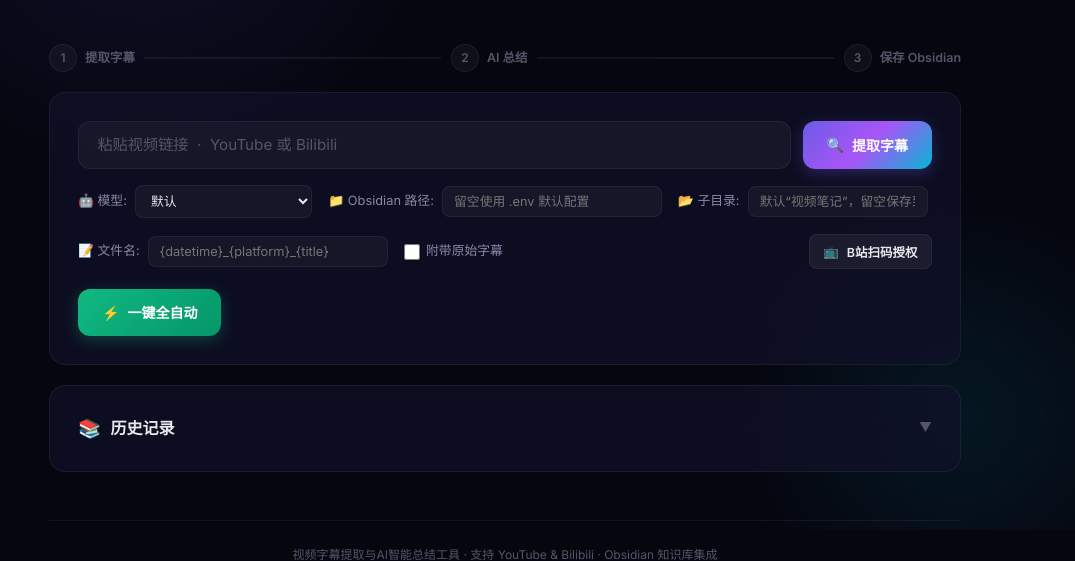
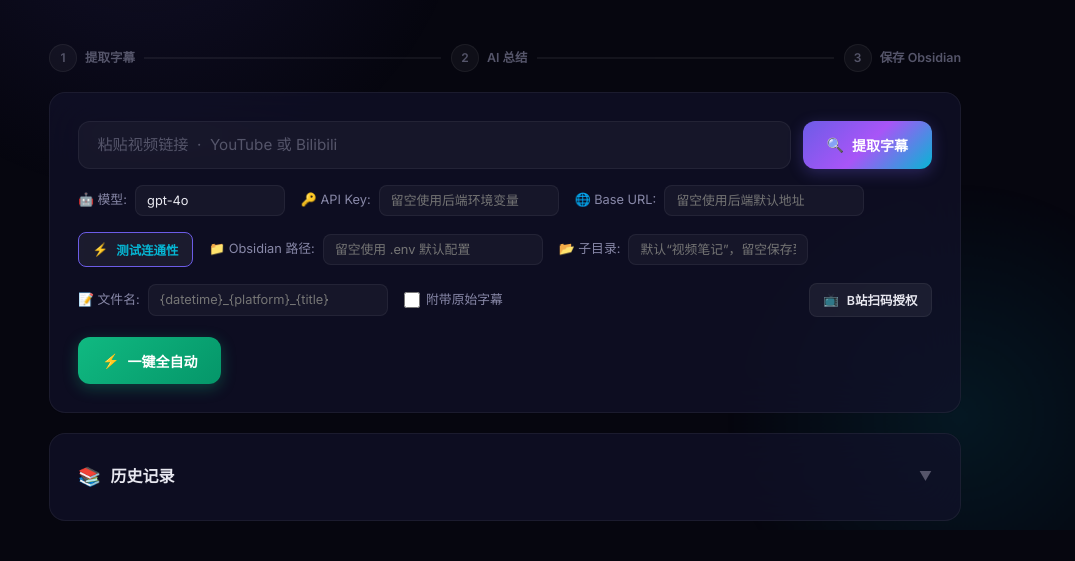
Before and after one commit to Tangtang-dsq/Summary-of-Video-Subtitle-Extraction, a Flask app: page / in a window 1280 px wide. Shown: the part 270-831 px from the top of the page, without its empty margins (135-1210 px from the left). Run offline with Flask 3, Linux system fonts and the light colour scheme; data that the repository does not hold is empty.

Commit message:
显式配置模型 测试模型连通性 优化latex数学公式显示 更新readme

```diff
--- a/app.py
+++ b/app.py
@@ -23,7 +23,6 @@ CORS(app)
 # ---------------------------------------------------------------------------
 OPENAI_API_KEY = os.getenv('OPENAI_API_KEY')
 OPENAI_BASE_URL = os.getenv('OPENAI_BASE_URL')  # optional proxy / compatible API
-OPENAI_MODEL = os.getenv('OPENAI_MODEL', 'gpt-4o')
 OBSIDIAN_VAULT_PATH = os.getenv('OBSIDIAN_VAULT_PATH')
 OBSIDIAN_SUBFOLDER = os.getenv('OBSIDIAN_SUBFOLDER', '视频笔记')
 HISTORY_FILE = os.path.join(os.path.dirname(__file__), 'history.json')
@@ -32,10 +31,10 @@ def get_bilibili_cookie():
     load_dotenv(override=True)
     return os.getenv('BILIBILI_COOKIE', '')
 
-def get_openai_client():
+def get_openai_client(custom_api_key: str = None, custom_base_url: str = None):
     load_dotenv(override=True)
-    api_key = os.getenv('OPENAI_API_KEY')
-    base_url = os.getenv('OPENAI_BASE_URL')
+    api_key = custom_api_key or os.getenv('OPENAI_API_KEY')
+    base_url = custom_base_url or os.getenv('OPENAI_BASE_URL')
     if not api_key:
         return None
     client_kwargs = {'api_key': api_key}
@@ -44,14 +43,13 @@ def get_openai_client():
     return OpenAI(**client_kwargs)
 
 
-def get_transcription_client():
+def get_transcription_client(custom_api_key: str = None, custom_base_url: str = None):
     load_dotenv(override=True)
-    api_key = os.getenv('OPENAI_TRANSCRIPTION_API_KEY') or os.getenv('OPENAI_API_KEY')
-    base_url = os.getenv('OPENAI_TRANSCRIPTION_BASE_URL')
-    main_base_url = os.getenv('OPENAI_BASE_URL')
+    api_key = custom_api_key or os.getenv('OPENAI_TRANSCRIPTION_API_KEY') or os.getenv('OPENAI_API_KEY')
+    base_url = custom_base_url or os.getenv('OPENAI_TRANSCRIPTION_BASE_URL') or os.getenv('OPENAI_BASE_URL')
     if not api_key:
         return None
-    if main_base_url and not base_url and not os.getenv('OPENAI_TRANSCRIPTION_API_KEY'):
+    if not custom_api_key and os.getenv('OPENAI_BASE_URL') and not base_url and not os.getenv('OPENAI_TRANSCRIPTION_API_KEY'):
         return None
 
     client_kwargs = {'api_key': api_key}
@@ -529,7 +527,7 @@ def transcode_and_segment(input_path: str, temp_dir: str):
     return chunks
 
 
-def run_transcription_async(task_id, url, platform, video_id, page_num, cid):
+def run_transcription_async(task_id, url, platform, video_id, page_num, cid, custom_api_key=None, custom_base_url=None):
     temp_dir = os.path.join(os.path.dirname(__file__), 'temp_audio', task_id)
     try:
         TRANSCRIPTION_TASKS[task_id] = {
@@ -553,7 +551,7 @@ def run_transcription_async(task_id, url, platform, video_id, page_num, cid):
         # 3. Transcribe chunks
         total_chunks = len(chunks)
         transcripts = []
-        ai_client = get_transcription_client()
+        ai_client = get_transcription_client(custom_api_key, custom_base_url)
         if not ai_client:
             raise Exception(transcription_config_error())
         transcription_model = get_transcription_model()
@@ -596,18 +594,40 @@ def run_transcription_async(task_id, url, platform, video_id, page_num, cid):
 # AI Summarization
 # ---------------------------------------------------------------------------
 
-SUMMARY_SYSTEM_PROMPT = """你是一个专业的视频内容分析助手。请对以下视频字幕内容进行深度总结，输出结构化的 Markdown 笔记。
+SUMMARY_SYSTEM_PROMPT = r"""你是一个专业的视频内容分析助手。请对以下视频字幕内容进行深度总结，输出结构化的 Markdown 笔记。
 
-请按照以下结构输出：
+⚠️ 必须遵守的格式与排版规范：
+1. **LaTeX 数学公式**：
+   - 视频中涉及的所有数学公式、物理方程、数学符号、变量、极限、积分、矩阵等，必须使用标准的 LaTeX 数学公式语法插入。
+   - 行内公式（如变量名、简短表达式）必须使用单美元符号包围，例如：$E = mc^2$ 或 $\theta$。
+   - 独立行公式（如重要方程、推导步骤）必须使用双美元符号包围，例如：
+     $$f(x) = \int_{-\infty}^{\infty} e^{-x^2} dx$$
+   - 严禁使用纯文本或普通斜体代替 LaTeX 符号。
+
+2. **来源与章节组织（按照来源链接）**：
+   - 总结内容应按视频的具体章节、段落或来源链接（如果字幕中包含时间戳或分段信息）进行层级化组织。
+   - 每一部分开头应明确标注其对应的视频来源、小节或时间范围（若有时间戳，可使用类似 `[05:12](来源链接)` 或 `[分段标题](视频链接)` 形式进行关联）。
+
+3. **知识点 + 例题一一对应结构**：
+   - 在每个分段/小节的详细笔记中，必须严格采用“**知识点 + 对应例题**”的一一对应结构。
+   - 首先阐述一个具体的知识点/定理/概念（注明定义、公式及解释），紧接着给出该知识点对应的例题、解析或应用步骤，然后才是下一个知识点。
+   - 每个知识点和对应的例题应有清晰的排版关联，让读者能直观看出它们是成对出现的。
+
+请按照以下结构输出 Markdown 笔记：
 
 ## 📌 概述
-用 2-3 句话概括视频的核心主题 and 结论。
+用 2-3 句话概括视频的核心主题、主要研究对象和结论。如果涉及主要公式，请用 LaTeX 呈现。
 
 ## 🔑 核心要点
-- 列出 3-8 个关键要点，每个要点一句话
+- 列出 3-8 个关键要点，每个要点一句话。
 
-## 📝 详细笔记
-按照视频的逻辑顺序，分段总结详细内容。每段用 ### 小标题标注。
+## 📝 详细笔记与例题解析
+按照视频的章节、分段或时间顺序组织。对每个小节：
+### [小节标题/来源链接/时间戳]
+- **知识点 1**：[知识点名称/概念阐述，包含 LaTeX 公式定义]
+  - **对应例题 1**：[视频中与此知识点对应的具体例题描述、推导或解析步骤，使用 LaTeX 公式]
+- **知识点 2**：[知识点名称/概念阐述...]
+  - **对应例题 2**：[对应例题或实际应用案例...]
 
 ## 💡 关键引用 / 金句
 如果字幕中有值得记录的原话或金句，列出 2-5 条。
@@ -618,15 +638,18 @@ SUMMARY_SYSTEM_PROMPT = """你是一个专业的视频内容分析助手。请
 请使用中文输出（除非字幕是纯英文内容则用英文）。保持专业、简洁、有条理。"""
 
 
-def summarize_text(text: str, model: str | None = None, max_chars: int = 15000):
-    ai_client = get_openai_client()
+def summarize_text(text: str, model: str | None = None, max_chars: int = 15000,
+                   custom_api_key: str = None, custom_base_url: str = None):
+    ai_client = get_openai_client(custom_api_key, custom_base_url)
     if not ai_client:
-        return '❌ 未配置 OpenAI API Key，请在 .env 中设置 OPENAI_API_KEY'
+        return '❌ 未配置 OpenAI API Key，请在 .env 中设置 OPENAI_API_KEY 或在前端页面中输入'
 
-    use_model = model or os.getenv('OPENAI_MODEL', 'gpt-4o')
+    use_model = model
+    if not use_model:
+        return '❌ 错误：未指定模型。请在前端选择模型。'
 
     if len(text) > max_chars:
-        return _chunked_summarize(text, use_model, max_chars)
+        return _chunked_summarize(text, use_model, max_chars, custom_api_key, custom_base_url)
 
     try:
         response = ai_client.chat.completions.create(
@@ -643,13 +666,14 @@ def summarize_text(text: str, model: str | None = None, max_chars: int = 15000):
         return f'❌ AI 总结出错: {str(e)}'
 
 
-def _chunked_summarize(text: str, model: str, chunk_size: int = 12000):
+def _chunked_summarize(text: str, model: str, chunk_size: int = 12000,
+                       custom_api_key: str = None, custom_base_url: str = None):
     """Split long text into chunks, summarize each, then merge."""
     chunks = []
     for i in range(0, len(text), chunk_size):
         chunks.append(text[i:i + chunk_size])
 
-    ai_client = get_openai_client()
+    ai_client = get_openai_client(custom_api_key, custom_base_url)
     if not ai_client:
         return '❌ 未配置 OpenAI API Key'
 
@@ -659,7 +683,7 @@ def _chunked_summarize(text: str, model: str, chunk_size: int = 12000):
             resp = ai_client.chat.completions.create(
                 model=model,
                 messages=[
-                    {'role': 'system', 'content': f'你是一个专业的视频字幕总结助手。这是第 {idx+1}/{len(chunks)} 段字幕。请提取该段的核心要点，用简洁的中文列出。'},
+                    {'role': 'system', 'content': f'你是一个专业的视频字幕总结助手。这是第 {idx+1}/{len(chunks)} 段字幕。请提取该段的核心知识点与例题，所有公式/符号必须使用 LaTeX 格式（行内用 $...$，独立行用 $$...$$），按照“知识点+对应例题”的结构用简洁的中文列出。'},
                     {'role': 'user', 'content': chunk},
                 ],
                 temperature=0.4,
@@ -849,11 +873,13 @@ def extract():
 
 @app.route('/transcribe', methods=['POST'])
 def transcribe():
-    ai_client = get_transcription_client()
+    data = request.json
+    custom_api_key = data.get('api_key')
+    custom_base_url = data.get('base_url')
+    ai_client = get_transcription_client(custom_api_key, custom_base_url)
     if not ai_client:
         return jsonify({'error': transcription_config_error()}), 400
 
-    data = request.json
     url = data.get('url', '').strip()
     if not url:
         return jsonify({'error': '请输入视频链接'}), 400
@@ -871,7 +897,7 @@ def transcribe():
 
     task_id = str(uuid.uuid4())
 
-    t = threading.Thread(target=run_transcription_async, args=(task_id, url, platform, video_id, page_num, cid))
+    t = threading.Thread(target=run_transcription_async, args=(task_id, url, platform, video_id, page_num, cid, custom_api_key, custom_base_url))
     t.daemon = True
     t.start()
 
@@ -891,10 +917,47 @@ def summarize():
     data = request.json
     text = data.get('text', '')
     model = data.get('model')
+    custom_api_key = data.get('api_key')
+    custom_base_url = data.get('base_url')
     if not text:
         return jsonify({'error': '无字幕文本'}), 400
-    summary = summarize_text(text, model=model)
+    summary = summarize_text(text, model=model, custom_api_key=custom_api_key, custom_base_url=custom_base_url)
     return jsonify({'summary': summary})
+
+
+@app.route('/test_connection', methods=['POST'])
+def test_connection():
+    data = request.json
+    custom_api_key = data.get('api_key')
+    custom_base_url = data.get('base_url')
+    model = data.get('model')
+    if not model:
+        return jsonify({'success': False, 'error': '未指定测试模型。请在前端选择具体的模型。'}), 400
+
+    ai_client = get_openai_client(custom_api_key, custom_base_url)
+    if not ai_client:
+        return jsonify({'success': False, 'error': 'API Key 未设置，无法进行测试。请检查环境变量或页面配置。'}), 400
+
+    try:
+        response = ai_client.chat.completions.create(
+            model=model,
+            messages=[
+                {'role': 'user', 'content': 'Ping'},
+            ],
+            temperature=0.1,
+            max_tokens=10,
+        )
+        content = response.choices[0].message.content.strip()
+        return jsonify({
+            'success': True,
+            'message': '连接成功！',
+            'response': content
+        })
+    except Exception as e:
+        return jsonify({
+            'success': False,
+            'error': str(e)
+        }), 200
 
 
 @app.route('/save', methods=['POST'])
@@ -942,6 +1005,9 @@ def auto():
     subfolder = data.get('subfolder')
     include_subtitles = data.get('include_subtitles', False)
 
+    custom_api_key = data.get('api_key')
+    custom_base_url = data.get('base_url')
+
     if not url:
         return jsonify({'error': '请输入视频链接'}), 400
 
@@ -964,7 +1030,7 @@ def auto():
         text = get_youtube_subtitles(video_id)
 
     if not text:
-        ai_client = get_transcription_client()
+        ai_client = get_transcription_client(custom_api_key, custom_base_url)
         if ai_client:
             transcription_model = get_transcription_model()
             temp_id = f"auto_{uuid.uuid4()}"
@@ -991,7 +1057,7 @@ def auto():
         else:
             return jsonify({'error': f'未找到可用字幕，且{transcription_config_error()}'}), 400
 
-    summary = summarize_text(text, model=model)
+    summary = summarize_text(text, model=model, custom_api_key=custom_api_key, custom_base_url=custom_base_url)
 
     title = meta.get('title') or f'{platform}_{video_id}'
     filepath, err = save_to_obsidian(title, summary, url, platform, meta,
--- /dev/null
+++ b/main.py
@@ -0,0 +1,6 @@
+def main():
+    print("Hello from summary-of-video-subtitle-extraction!")
+
+
+if __name__ == "__main__":
+    main()
--- a/templates/index.html
+++ b/templates/index.html
@@ -286,7 +286,8 @@
             color: var(--text-secondary);
         }
         .setting-item select,
-        .setting-item input[type="text"] {
+        .setting-item input[type="text"],
+        .setting-item input[type="password"] {
             background: rgba(255,255,255,0.04);
             border: 1px solid var(--glass-border);
             border-radius: var(--radius-sm);
@@ -298,7 +299,8 @@
             transition: border-color var(--transition-normal);
         }
         .setting-item select:focus,
-        .setting-item input[type="text"]:focus {
+        .setting-item input[type="text"]:focus,
+        .setting-item input[type="password"]:focus {
             border-color: var(--accent-1);
         }
         .setting-item select option { background: #1a1a2e; }
@@ -769,21 +771,20 @@
         <div class="settings-row">
             <div class="setting-item">
                 <span>🤖 模型:</span>
-                <select id="modelSelect">
-                    <option value="">默认</option>
-                    <optgroup label="OpenAI">
-                        <option value="gpt-4o">GPT-4o</option>
-                        <option value="gpt-4o-mini">GPT-4o Mini</option>
-                        <option value="gpt-4">GPT-4</option>
-                        <option value="gpt-3.5-turbo">GPT-3.5 Turbo</option>
-                    </optgroup>
-                    <optgroup label="DeepSeek">
-                        <option value="deepseek-v4-pro">DeepSeek V4 Pro</option>
-                        <option value="deepseek-v4-flash">DeepSeek V4 Flash</option>
-                        <option value="deepseek-reasoner">DeepSeek R1</option>
-                        <option value="deepseek-chat">DeepSeek V3</option>
-                    </optgroup>
-                </select>
+                <input type="text" id="modelSelect" placeholder="例如: gpt-4o" value="gpt-4o" style="width: 150px;" />
+            </div>
+            <div class="setting-item">
+                <span>🔑 API Key:</span>
+                <input type="password" id="apiKey" placeholder="留空使用后端环境变量" style="width: 180px;" />
+            </div>
+            <div class="setting-item">
+                <span>🌐 Base URL:</span>
+                <input type="text" id="baseUrl" placeholder="留空使用后端默认地址" style="width: 200px;" />
+            </div>
+            <div class="setting-item">
+                <button class="btn btn-secondary" id="testConnBtn" style="padding: 0.45rem 0.85rem; font-size: 0.78rem; border-radius: var(--radius-sm); border: 1px solid var(--accent-1); color: var(--accent-3);">
+                    <span>⚡</span> 测试连通性
+                </button>
             </div>
             <div class="setting-item">
                 <span>📁 Obsidian 路径:</span>
@@ -921,6 +922,9 @@ const saveBtn = $('saveBtn');
 const copySubBtn = $('copySubBtn');
 const copySummaryBtn = $('copySummaryBtn');
 const modelSelect = $('modelSelect');
+const apiKey = $('apiKey');
+const baseUrl = $('baseUrl');
+const testConnBtn = $('testConnBtn');
 const vaultPath = $('vaultPath');
 const subfolder = $('subfolder');
 const filenameTpl = $('filenameTpl');
@@ -1115,7 +1119,9 @@ async function doTranscribe() {
             headers: { 'Content-Type': 'application/json' },
             body: JSON.stringify({
                 url: state.url,
-                cid: cid
+                cid: cid,
+                api_key: apiKey.value.trim() || undefined,
+                base_url: baseUrl.value.trim() || undefined
             })
         });
         const data = await resp.json();
@@ -1185,7 +1191,9 @@ async function doSummarize() {
             headers: { 'Content-Type': 'application/json' },
             body: JSON.stringify({
                 text: state.subtitlesText,
-                model: modelSelect.value || undefined
+                model: modelSelect.value.trim() || undefined,
+                api_key: apiKey.value.trim() || undefined,
+                base_url: baseUrl.value.trim() || undefined
             })
         });
         const data = await resp.json();
@@ -1279,11 +1287,13 @@ async function doAuto() {
             headers: { 'Content-Type': 'application/json' },
             body: JSON.stringify({
                 url,
-                model: modelSelect.value || undefined,
+                model: modelSelect.value.trim() || undefined,
                 output_dir: vaultPath.value.trim() || undefined,
                 subfolder: subfolder.value !== '' ? subfolder.value.trim() : undefined,
                 filename_tpl: filenameTpl.value.trim() || undefined,
                 include_subtitles: includeSubtitles.checked,
+                api_key: apiKey.value.trim() || undefined,
+                base_url: baseUrl.value.trim() || undefined
             })
         });
         const data = await resp.json();
@@ -1499,6 +1509,71 @@ window.addEventListener('click', (e) => {
 
 // Load history on page load
 loadHistory();
+
+// ======================== API Key & Base URL persistence ========================
+document.addEventListener('DOMContentLoaded', () => {
+    if (localStorage.getItem('api_key')) apiKey.value = localStorage.getItem('api_key');
+    if (localStorage.getItem('base_url')) baseUrl.value = localStorage.getItem('base_url');
+    if (localStorage.getItem('model')) modelSelect.value = localStorage.getItem('model');
+    if (localStorage.getItem('vault_path')) vaultPath.value = localStorage.getItem('vault_path');
+    if (localStorage.getItem('subfolder')) subfolder.value = localStorage.getItem('subfolder');
+    if (localStorage.getItem('filename_tpl')) filenameTpl.value = localStorage.getItem('filename_tpl');
+    if (localStorage.getItem('include_subtitles') !== null) {
+        includeSubtitles.checked = localStorage.getItem('include_subtitles') === 'true';
+    }
+});
+
+const saveSettingsToStorage = () => {
+    localStorage.setItem('api_key', apiKey.value.trim());
+    localStorage.setItem('base_url', baseUrl.value.trim());
+    localStorage.setItem('model', modelSelect.value.trim());
+    localStorage.setItem('vault_path', vaultPath.value.trim());
+    localStorage.setItem('subfolder', subfolder.value.trim());
+    localStorage.setItem('filename_tpl', filenameTpl.value.trim());
+    localStorage.setItem('include_subtitles', includeSubtitles.checked);
+};
+
+apiKey.addEventListener('input', saveSettingsToStorage);
+baseUrl.addEventListener('input', saveSettingsToStorage);
+modelSelect.addEventListener('input', saveSettingsToStorage);
+vaultPath.addEventListener('input', saveSettingsToStorage);
+subfolder.addEventListener('input', saveSettingsToStorage);
+filenameTpl.addEventListener('input', saveSettingsToStorage);
+includeSubtitles.addEventListener('change', saveSettingsToStorage);
+
+// ======================== Test Connection ========================
+async function doTestConnection() {
+    testConnBtn.disabled = true;
+    testConnBtn.innerHTML = spinnerHTML('测试中');
+
+    const statusEl = $('inputStatus');
+    statusEl.innerHTML = statusHTML('info', '正在进行模型连通性测试，请稍候...');
+
+    try {
+        const resp = await fetch('/test_connection', {
+            method: 'POST',
+            headers: { 'Content-Type': 'application/json' },
+            body: JSON.stringify({
+                api_key: apiKey.value.trim() || undefined,
+                base_url: baseUrl.value.trim() || undefined,
+                model: modelSelect.value.trim() || undefined
+            })
+        });
+        const data = await resp.json();
+        if (resp.ok && data.success) {
+            statusEl.innerHTML = statusHTML('success', `模型连接成功！测试响应: "${data.response}"`);
+        } else {
+            statusEl.innerHTML = statusHTML('error', `连接测试失败: ${data.error || '未知错误'}`);
+        }
+    } catch (err) {
+        statusEl.innerHTML = statusHTML('error', `网络请求失败: ${err.message}`);
+    } finally {
+        testConnBtn.disabled = false;
+        testConnBtn.innerHTML = '<span>⚡</span> 测试连通性';
+    }
+}
+
+testConnBtn.addEventListener('click', doTestConnection);
 </script>
 </body>
 </html>
```
Also changed, not shown: pyproject.toml (added, +15 -0 lines), README.md, 2 other files.
